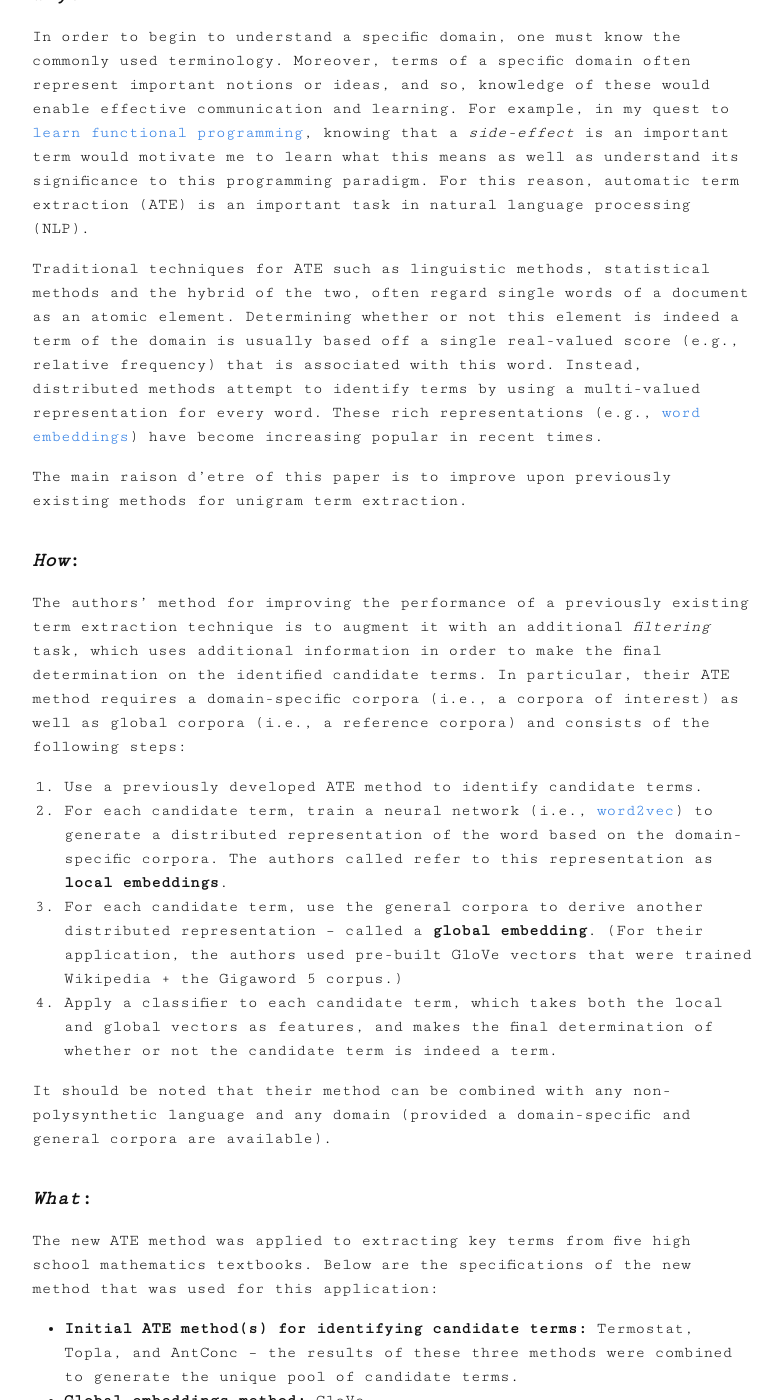
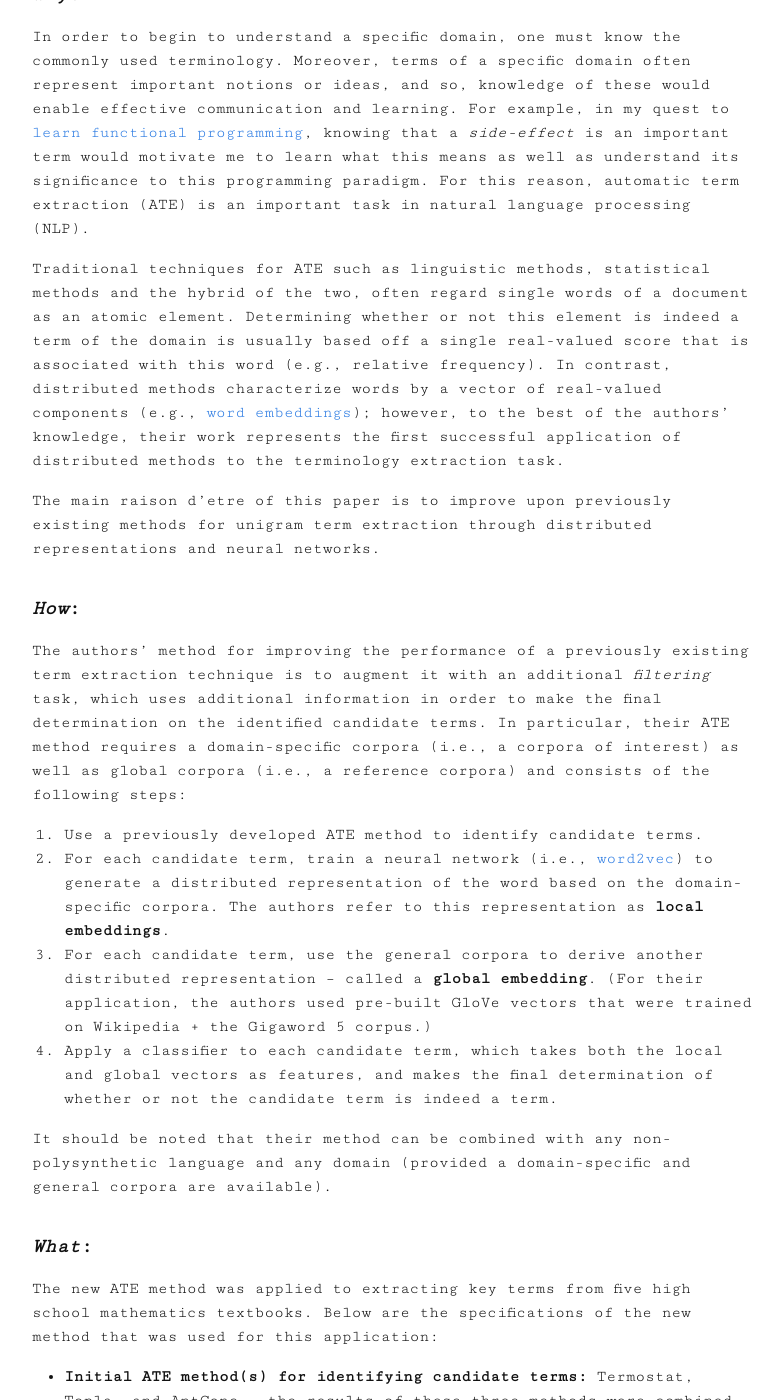
Before and after one commit to syaning/slim, a Jekyll site: the page built from _posts/2017-10-29-amjadian-et-al-2017.md, in a window 1280 px wide and 1400 px high, scrolled down 405 px. Shown: the whole window, without its empty margins (248-1029 px from the left). Built offline with Jekyll 4.4.1, drawn with Linux system fonts in a browser that asks for light colours; comment, search, counter and statistics services are not loaded; some of the changed text lies outside the part shown.

Commit message:
add some ch 3 exercise, and update summary for amjadian et al

```diff
--- a/_posts/2017-10-29-amjadian-et-al-2017.md
+++ b/_posts/2017-10-29-amjadian-et-al-2017.md
@@ -24,13 +24,15 @@ language processing (NLP).
 Traditional techniques for ATE such as linguistic methods, statistical methods
 and the hybrid of the two, often regard single words of a document as an atomic
 element. Determining whether or not this element is indeed a term of the domain is usually
-based off a single real-valued score (e.g., relative frequency) that is associated
-with this word. Instead, distributed methods attempt to identify terms by using
-a multi-valued representation for every word. These rich representations (e.g., [word embeddings](https://en.wikipedia.org/wiki/Word_embedding)) have become increasing
-popular in recent times.
+based off a single real-valued score that is associated with this word
+(e.g., relative frequency). In contrast, distributed methods characterize words by a vector
+of real-valued components (e.g., [word embeddings](https://en.wikipedia.org/wiki/Word_embedding));
+however, to the best of the authors' knowledge, their work represents the first
+successful application of distributed methods to the terminology extraction task.
 
 The main raison d'etre of this paper is to improve upon previously existing
-methods for unigram term extraction.
+methods for unigram term extraction through distributed representations and neural networks.
+
 
 #### **_How_:**
 
@@ -44,10 +46,10 @@ and consists of the following steps:
 1. Use a previously developed ATE method to identify candidate terms.
 2. For each candidate term, train a neural network (i.e., [word2vec](https://en.wikipedia.org/wiki/Word2vec)) to generate
 a distributed representation of the word based on the domain-specific corpora. The
-authors called refer to this representation as **local embeddings**.
+authors refer to this representation as **local embeddings**.
 3. For each candidate term, use the general corpora to derive another distributed
 representation -- called a **global embedding**. (For their application, the authors
-used pre-built GloVe vectors that were trained Wikipedia + the Gigaword 5 corpus.)
+used pre-built GloVe vectors that were trained on Wikipedia + the Gigaword 5 corpus.)
 4. Apply a classifier to each candidate term, which takes both the local and
 global vectors as features, and makes the final determination of whether or not
 the candidate term is indeed a term.
@@ -70,8 +72,11 @@ unique pool of candidate terms.
 
 In order to judge the new ATE method, two human annotators assessed the resulting
 candidate terms from each of the three individual initial ATE methods. The outcome
-was a dataset consisting of 954 instances with 325 positive and 629 negative cases;
+was a dataset consisting of 954 instances with 325 positive and 629 negative cases,
 which served as the ground truth labels for the classifier.
+
+The new method was shown to have markedly better performance when compared to the
+three previously developed ATE methods.
 
 #### **_After reading this paper, I want to learn about:_**
 
```
Also changed, not shown: _posts/2017-11-01-chapter-3-exercises.md (added, +22 -0 lines), _posts/2017-11-04-ueda-et-al_daem_1995.md (added, +8 -0 lines), statistics.md (added, +12 -0 lines).
